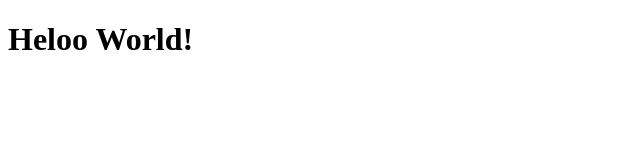
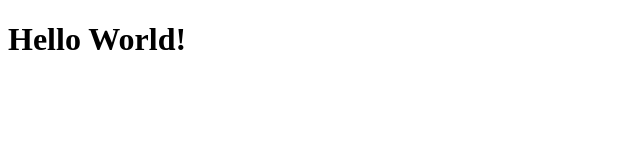
Before and after one commit to NguyenHuuQuanT2210A/mywebsite, a plain HTML site: page index.html in a window 1280 px wide. Shown: the full height of the page, 0-640 px from the left. Drawn offline with Linux system fonts and the light colour scheme.

Commit message:
Update index.html
them

```diff
--- a/index.html
+++ b/index.html
@@ -7,6 +7,6 @@
         <title>Document</title>
     </head>
     <body>
-        <h1>Heloo World!</h1>
+        <h1>Hello World!</h1>
     </body>
 </html>
```
